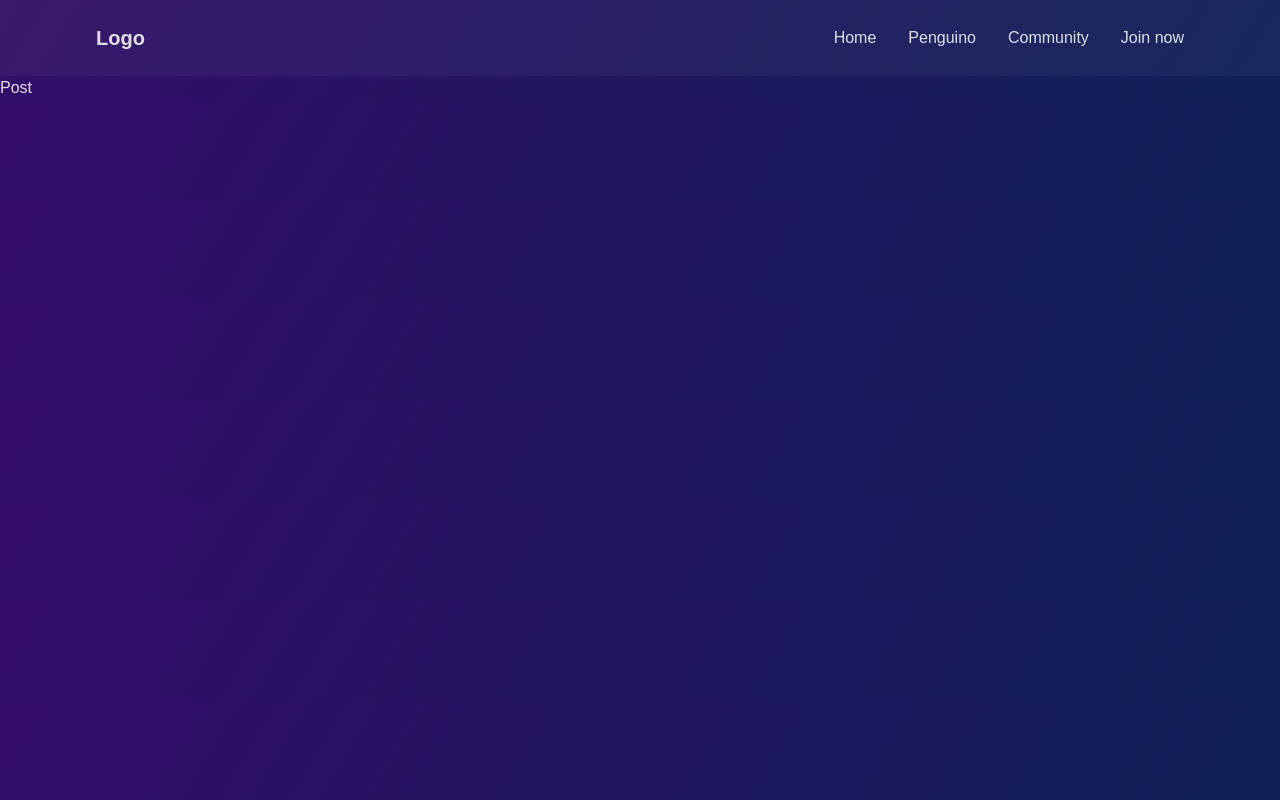
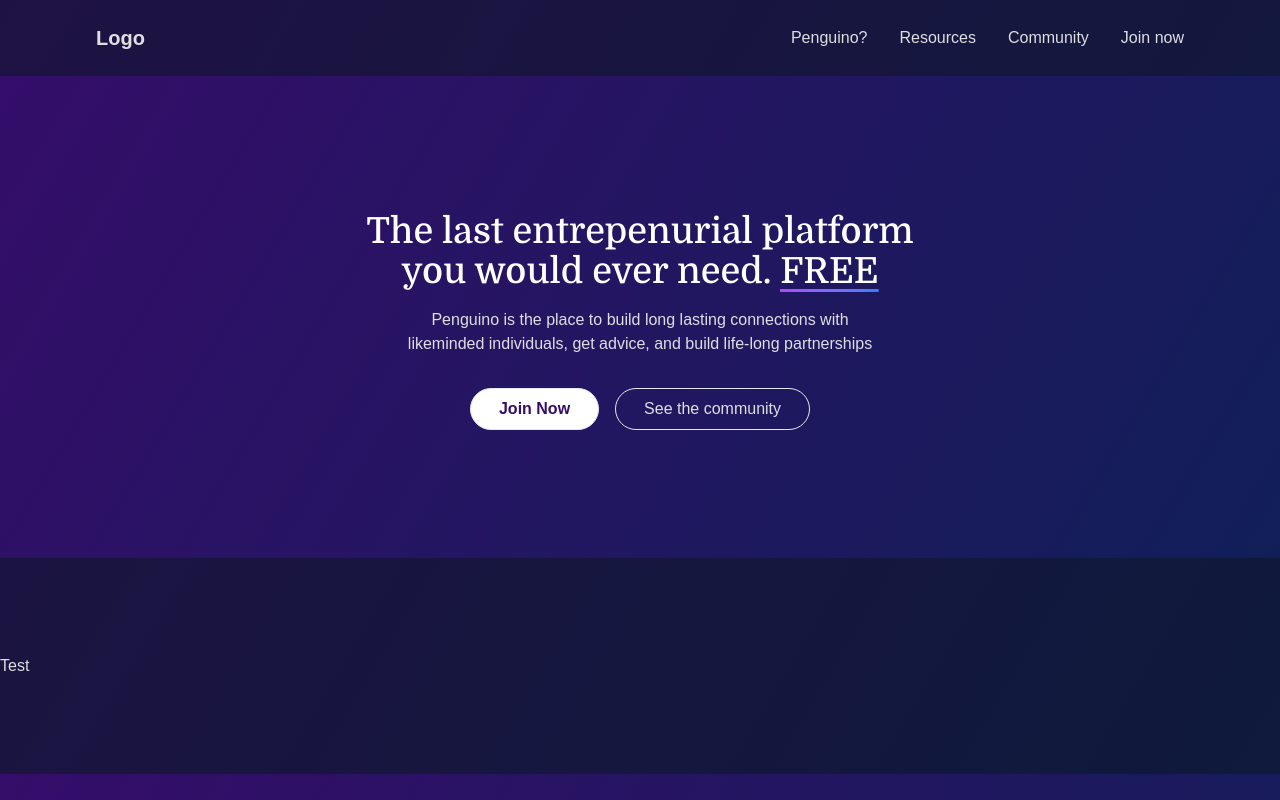
Before and after one commit to Viktotovich/penguino, a Next.js app: page / in a window 1280 px wide. Built offline with nearby package versions, Linux system fonts and the light colour scheme; a web font is replaced by a local one.

Commit message:
feat(fe): Configured Tailwind prettier + Scaffolded Hero section with the copy + header adjustments

```diff
--- a/package.json
+++ b/package.json
@@ -42,6 +42,8 @@
     "eslint": "^9",
     "eslint-config-next": "16.0.1",
     "eslint-plugin-jsx-a11y": "^6.10.2",
+    "prettier": "^3.6.2",
+    "prettier-plugin-tailwindcss": "^0.7.1",
     "prisma": "^6.19.0",
     "tailwindcss": "^4",
     "tsx": "^4.20.6",
--- a/src/app/globals.css
+++ b/src/app/globals.css
@@ -73,6 +73,10 @@
   --sidebar-ring: oklch(0.704 0.04 256.788);
 }
 
+@theme {
+  --color-primary-500: rgb(53, 13, 106);
+}
+
 @layer base {
   * {
     @apply border-border outline-ring/50;
--- a/src/app/layout.tsx
+++ b/src/app/layout.tsx
@@ -5,7 +5,7 @@ import type { Metadata } from "next";
 import "./globals.css";
 
 //Fonts
-import { domine, cactus } from "~/core/fonts/fonts";
+import { cactus } from "~/core/fonts/fonts";
 
 // UI Wrapper
 
@@ -26,7 +26,7 @@ export default function RootLayout({
   return (
     <html lang="en">
       <body
-        className={`${cactus.className} antialiased dark:bg-gradient-blue relative`}
+        className={`${cactus.className} dark:bg-gradient-blue relative antialiased`}
       >
         <Header />
         {children}
--- a/src/app/page.tsx
+++ b/src/app/page.tsx
@@ -1,7 +1,13 @@
+//Sections
+import HomepageHero from "~/core/sections/home/HomepageHero";
+
 export default async function Home() {
   return (
-    <div>
-      <p>Post</p>
-    </div>
+    <main>
+      <HomepageHero />
+      <div className="bg-slate-900/60">
+        <p className="py-24">Test</p>
+      </div>
+    </main>
   );
 }
--- /dev/null
+++ b/src/core/components/buttons/AnchorButton.tsx
@@ -0,0 +1,18 @@
+import Link from "next/link";
+
+type ButtonProps = {
+  href: string;
+  cta: string;
+  isPrimary: boolean;
+};
+
+export default function AnchorButton({ href, cta, isPrimary }: ButtonProps) {
+  return (
+    <Link
+      href={href}
+      className={`border-border rounded-3xl border px-7 py-2 text-center text-base ${isPrimary && "text-primary-500 bg-white font-bold"}`}
+    >
+      {cta}
+    </Link>
+  );
+}
--- a/src/core/sections/Header.tsx
+++ b/src/core/sections/Header.tsx
@@ -8,19 +8,21 @@ export default function Header() {
   const [mobileOpen, setMobileOpen] = useState(false);
 
   const links = [
-    { label: "Home", href: "/" },
-    { label: "Penguino", href: "/about" },
+    { label: "Penguino?", href: "/about" },
+    { label: "Resources", href: "/resources" },
     { label: "Community", href: "/community" },
-    { label: "Join now", href: "/login" },
+    { label: "Join now", href: "/register" },
   ];
 
   return (
-    <header className="w-full bg-slate-500/10">
-      <div className="flex justify-between items-center px-6 py-6 md:px-12  xl:px-24">
-        <div className="text-xl font-bold">Logo</div>
+    <header className="absolute w-full bg-slate-900/60">
+      <div className="flex items-center justify-between px-6 py-6 md:px-12 xl:px-24">
+        <Link href="/">
+          <div className="text-xl font-bold">Logo</div>
+        </Link>
 
         {/* Desktop Navigation */}
-        <nav className="hidden md:flex space-x-8">
+        <nav className="hidden space-x-8 md:flex">
           {links.map((link) => (
             <Link
               key={link.href}
@@ -34,7 +36,7 @@ export default function Header() {
 
         {/* Hamburger */}
         <button
-          className="md:hidden rounded hover:bg-muted/20"
+          className="hover:bg-muted/20 rounded md:hidden"
           onClick={() => setMobileOpen(!mobileOpen)}
         >
           {mobileOpen ? <X size={24} /> : <Menu size={24} />}
@@ -43,12 +45,12 @@ export default function Header() {
 
       {/* Mobile Menu */}
       {mobileOpen && (
-        <nav className="md:hidden px-6 pb-4 space-y-2">
+        <nav className="h-full space-y-2 px-6 pb-4 md:hidden">
           {links.map((link) => (
             <Link
               key={link.href}
               href={link.href}
-              className="block w-full py-2 text-foreground hover:text-primary"
+              className="text-foreground hover:text-primary block w-full py-2"
               onClick={() => setMobileOpen(false)}
             >
               {link.label}
--- /dev/null
+++ b/src/core/sections/home/HomepageHero.tsx
@@ -0,0 +1,33 @@
+//utils
+import { domine } from "~/core/fonts/fonts";
+
+//Components
+import AnchorButton from "~/core/components/buttons/AnchorButton";
+
+export default function HomepageHero() {
+  return (
+    <section className="flex flex-col items-center px-6 pt-53 pb-32">
+      <h1
+        className={`${domine.className} max-w-[25ch] pb-4 text-center text-3xl text-white md:text-4xl`}
+      >
+        The last entrepenurial platform you would ever need.{" "}
+        <span className="bg-linear-to-r from-purple-500 to-blue-500 bg-[length:100%_3px] bg-bottom bg-no-repeat">
+          FREE
+        </span>
+      </h1>
+      <p className="mb-8 max-w-[55ch] text-center text-sm md:text-base">
+        Penguino is the place to build long lasting connections with likeminded
+        individuals, get advice, and build life-long partnerships
+      </p>
+
+      <div className="flex flex-col gap-4 md:flex-row">
+        <AnchorButton cta="Join Now" href="/register" isPrimary={true} />
+        <AnchorButton
+          cta="See the community"
+          href="/community"
+          isPrimary={false}
+        />
+      </div>
+    </section>
+  );
+}
```
Also changed, not shown: src/core/components/buttons/Button.tsx (added), 2 other files (tests, documents, lock files or other folders).
